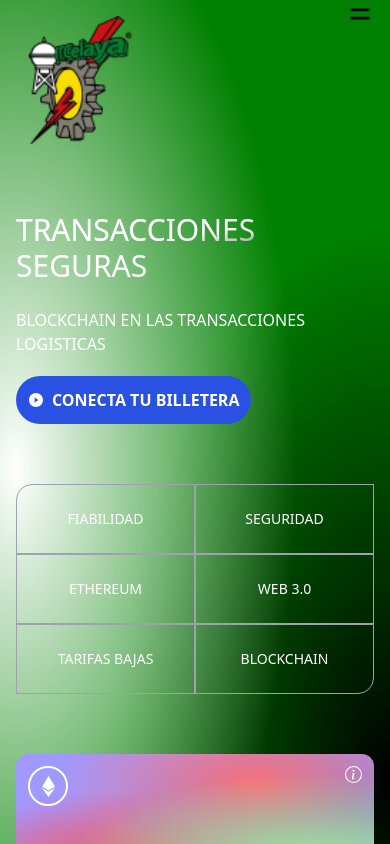
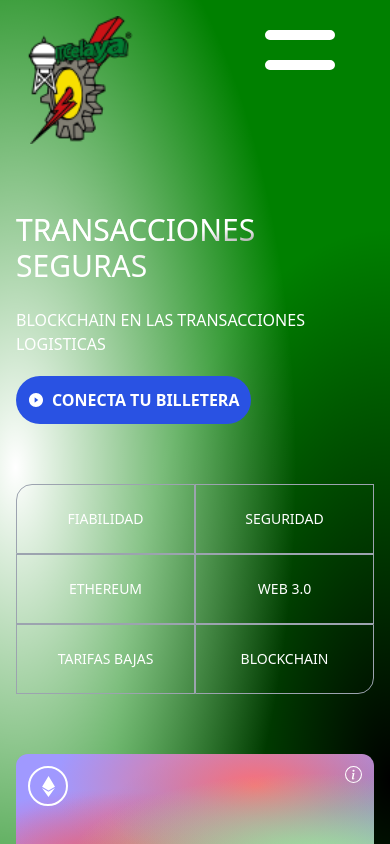
Before and after one commit to barushesq/blockchain, a React (Vite) app: page / in a window 390 px wide. Shown: the top 844 px of the page. Built offline with nearby package versions, Linux system fonts and the light colour scheme.

Commit message:
Mod estilos 2

```diff
--- a/src/components/Navbar.jsx
+++ b/src/components/Navbar.jsx
@@ -18,32 +18,25 @@ const Navbar = () => {
 
   return (
     <nav className="w-full flex md:justify-center justify-between items-center p-4 relative">
-      <div className="flex items-center md:flex-[0.1] flex-initial">
+      <div className="md:flex-[0.1] flex-initial justify-center items-center">
         <img src={logo} alt="logo" className="w-32 cursor-pointer" />
       </div>
-      <ul className="text-white md:flex list-none flex-row justify-between items-center flex-initial">
+      <ul className="text-white md:flex hidden list-none flex-row justify-between items-center flex-initial">
         {[].map((item, index) => (
           <NavBarItem key={item + index} title={item} />
         ))}
       </ul>
-      <div className="absolute top-0 right-0">
-        {!toggleMenu ? (
-          <HiMenuAlt4
-            fontSize={28}
-            className="text-black md:hidden cursor-pointer mr-4" // Ajusta el margen aquí
-            onClick={() => setToggleMenu(!toggleMenu)}
-          />
-        ) : (
-          <AiOutlineClose
-            fontSize={28}
-            className="text-black md:hidden cursor-pointer mr-4" // Ajusta el margen aquí
-            onClick={() => setToggleMenu(!toggleMenu)}
-          />
+      <div className="absolute top-0 right-0 mr-10">
+        {!toggleMenu && (
+          <HiMenuAlt4 fontSize={100} className="text-white md:hidden cursor-pointer" onClick={() => setToggleMenu(true)} />
+        )}
+        {toggleMenu && (
+          <AiOutlineClose fontSize={100} className="text-white md:hidden cursor-pointer" onClick={() => setToggleMenu(false)} />
         )}
       </div>
       {toggleMenu && (
         <ul
-          className="z-10 fixed top-13 right-0 p-3 w-[70vw] h-screen shadow-2xl list-none
+          className="z-10 fixed top-0 right-0 p-3 w-[70vw] h-screen shadow-2xl md:hidden list-none
           flex flex-col justify-start items-end rounded-md blue-glassmorphism text-white animate-slide-in"
         >
           <li className="text-xl w-full my-2"><AiOutlineClose onClick={() => setToggleMenu(false)} /></li>
```
